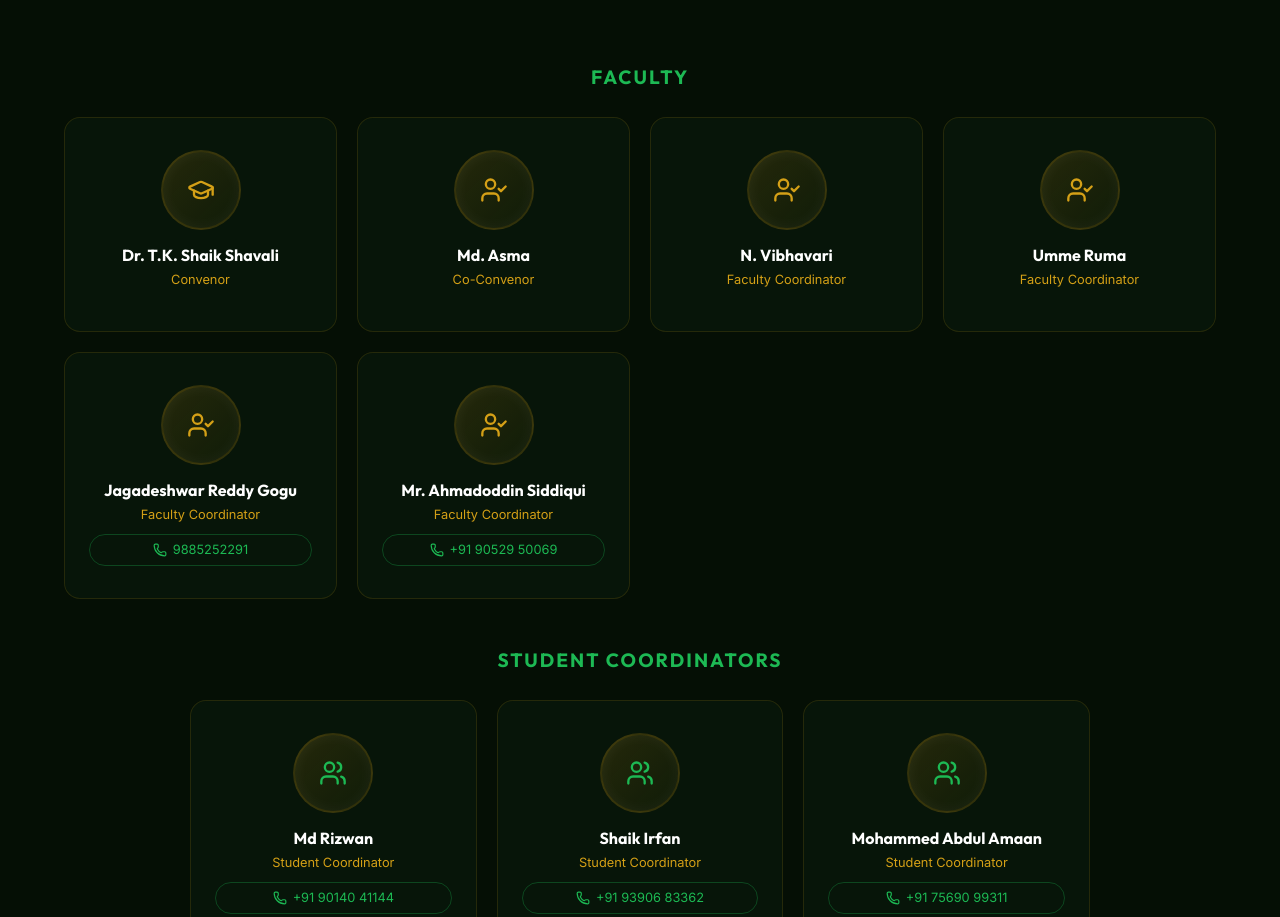
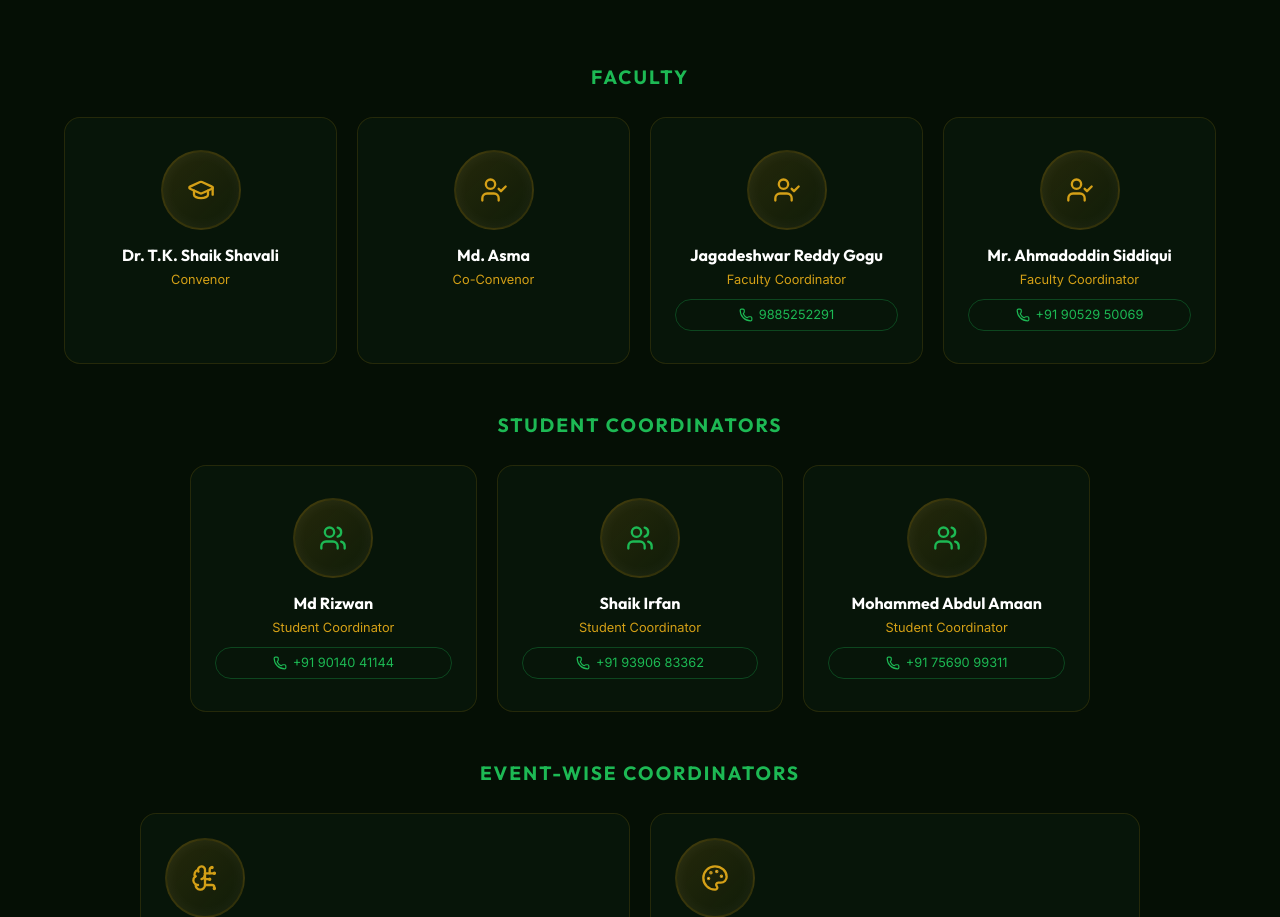
Before and after one commit to legexzt/ace.liet, a React (Vite) app: page / in a window 1280 px wide. Shown: the part 5203-6120 px from the top of the page. Built offline with nearby package versions, Linux system fonts and the light colour scheme; no server answers.

Commit message:
fix: remove N. Vibhavari and Umme Ruma from faculty coordinators

```diff
--- a/src/components/Team.jsx
+++ b/src/components/Team.jsx
@@ -4,8 +4,6 @@ import { GraduationCap, UserCheck, BrainCircuit, Palette, Zap, Gamepad2, Phone,
 const FACULTY = [
     { name: 'Dr. T.K. Shaik Shavali', role: 'Convenor', icon: GraduationCap },
     { name: 'Md. Asma', role: 'Co-Convenor', icon: UserCheck },
-    { name: 'N. Vibhavari', role: 'Faculty Coordinator', icon: UserCheck },
-    { name: 'Umme Ruma', role: 'Faculty Coordinator', icon: UserCheck },
     { name: 'Jagadeshwar Reddy Gogu', role: 'Faculty Coordinator', icon: UserCheck, phone: '9885252291' },
     { name: 'Mr. Ahmadoddin Siddiqui', role: 'Faculty Coordinator', icon: UserCheck, phone: '+91 90529 50069' },
 ]
```
Also changed, not shown: 2 other files (tests, documents, lock files or other folders).
